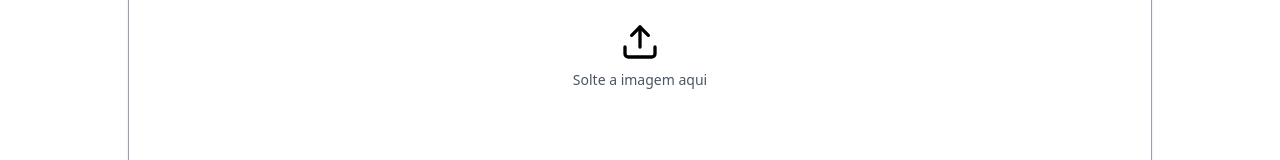
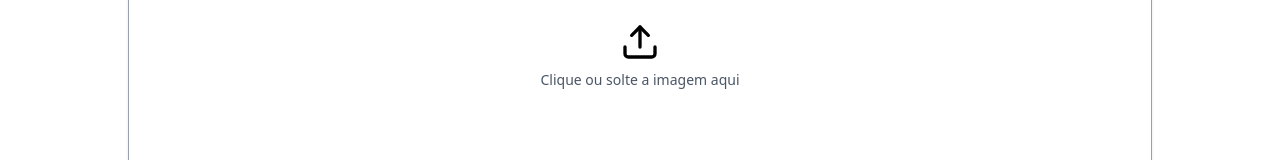
Before and after one commit to Altenir-M-Gomes/brazilian_animal_detection, a React (Vite) app in the folder front-end/: page / in a window 1280 px wide. Shown: the part 388-548 px from the top of the page. Built offline with nearby package versions, Linux system fonts and the light colour scheme.

Commit message:
feat: add file seelct

```diff
--- a/front-end/src/pages/previsao.jsx
+++ b/front-end/src/pages/previsao.jsx
@@ -1,20 +1,44 @@
-import { Card, CardContent } from "@/components/ui/card"
-import { Avatar, AvatarImage, AvatarFallback } from "@/components/ui/avatar"
-import { Upload } from "lucide-react"
-import Header from "@/components/Header"
+import { Card, CardContent } from "@/components/ui/card";
+import { Upload } from "lucide-react";
+import Header from "@/components/Header";
+import { useRef } from "react";
 
 export default function PrevisaoScreen() {
+  const fileInputRef = useRef(null);
+
+  const handleCardClick = () => {
+    fileInputRef.current?.click();
+  };
+
+  const handleFileChange = (event) => {
+    const files = event.target.files;
+    if (files && files.length > 0) {
+      console.log("Arquivo selecionado:", files[0]);
+    }
+  };
+
   return (
-      <div >
-        <Header/>
+    <div>
+      <Header />
       <div className="flex justify-center items-center min-h-screen">
-          <Card className="w-full max-w-5xl h-[70vh] flex items-center justify-center border border-gray-400">
+        <input
+          type="file"
+          ref={fileInputRef}
+          onChange={handleFileChange}
+          className="hidden"
+        />
+        <Card
+          onClick={handleCardClick}
+          className="w-full max-w-5xl h-[70vh] flex items-center justify-center border border-gray-400 cursor-pointer hover:bg-gray-50 transition"
+        >
           <CardContent className="flex flex-col items-center justify-center text-center">
             <Upload className="w-10 h-10 mb-2" />
-                <span className="text-sm text-gray-600">Solte a imagem aqui</span>
+            <span className="text-sm text-gray-600">
+              Clique ou solte a imagem aqui
+            </span>
           </CardContent>
         </Card>
       </div>
     </div>
-  )
+  );
 }
```
Lines whose indentation alone changed are shown as unchanged.
